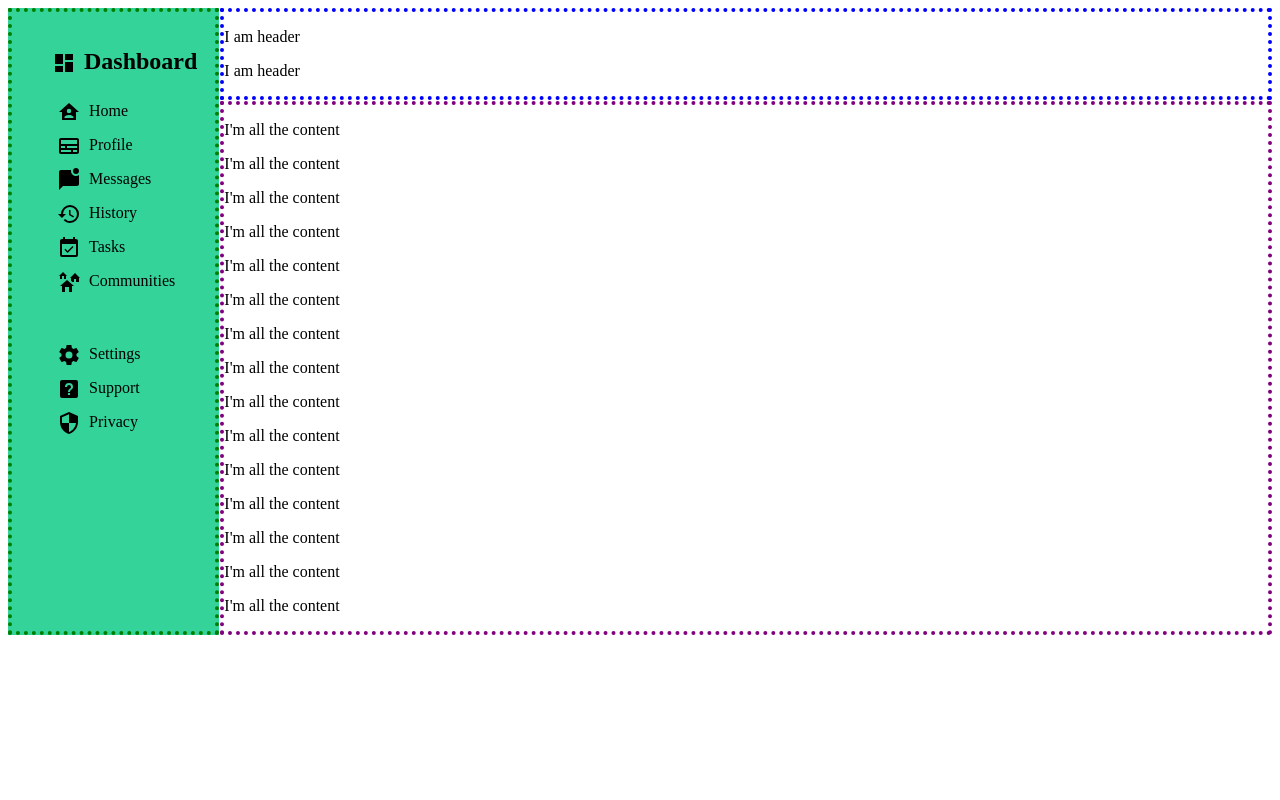
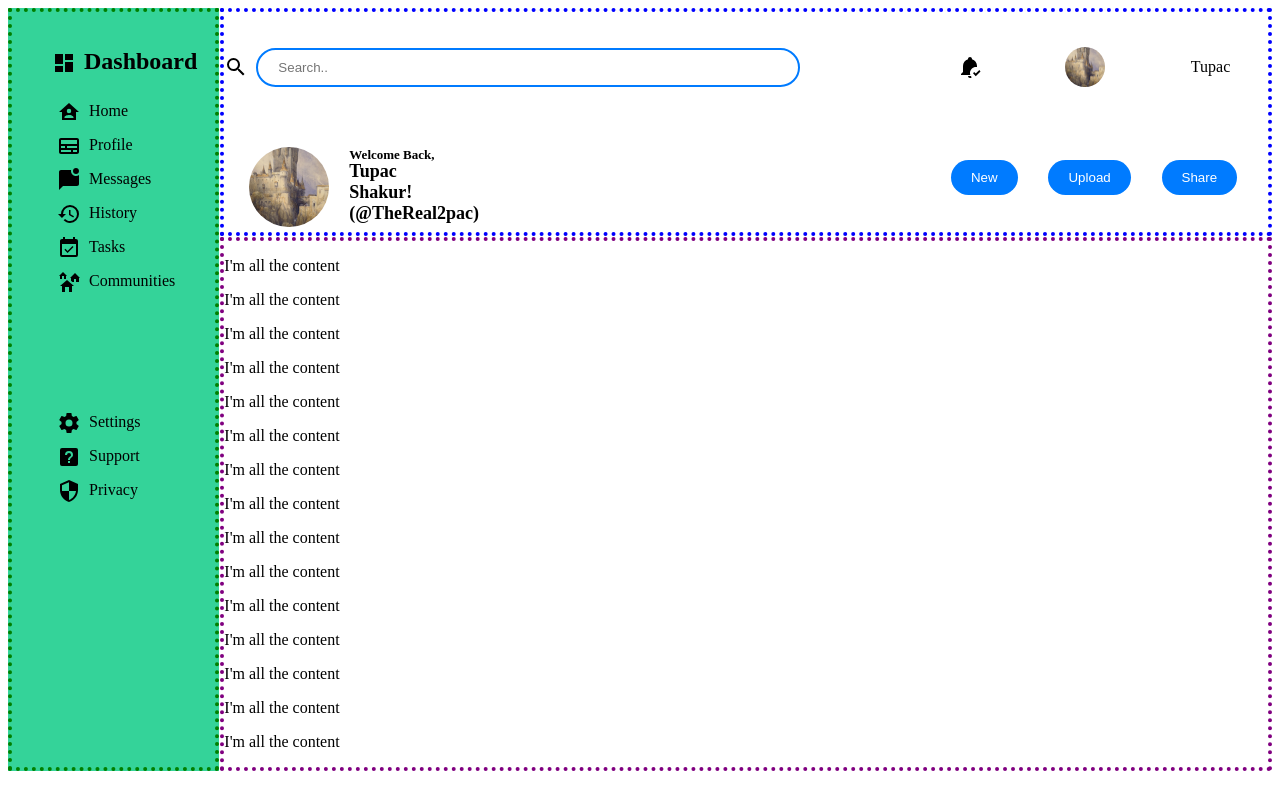
Before and after one commit to AngryGrizzlyBear/Odin-Project-Admin-Dashboard, a plain HTML site: page index.html in a window 1280 px wide. Drawn offline with Linux system fonts and the light colour scheme.

Commit message:
Added Header

```diff
--- a/index.html
+++ b/index.html
@@ -13,23 +13,81 @@
     <div class="sidebar">
 
       <ul>
-        <h2><svg class="icon"xmlns="http://www.w3.org/2000/svg" viewBox="0 0 24 24"><title>view-dashboard</title><path d="M13,3V9H21V3M13,21H21V11H13M3,21H11V15H3M3,13H11V3H3V13Z" /></svg>Dashboard</h2>
-        <li><svg class="icon" xmlns="http://www.w3.org/2000/svg" viewBox="0 0 24 24"><title>home-account</title><path d="M12,3L2,12H5V20H19V12H22L12,3M12,8.75A2.25,2.25 0 0,1 14.25,11A2.25,2.25 0 0,1 12,13.25A2.25,2.25 0 0,1 9.75,11A2.25,2.25 0 0,1 12,8.75M12,15C13.5,15 16.5,15.75 16.5,17.25V18H7.5V17.25C7.5,15.75 10.5,15 12,15Z" /></svg>Home</li>
-        <li><svg class="icon" xmlns="http://www.w3.org/2000/svg" viewBox="0 0 24 24"><title>id-card</title><path d="M4 4C2.89 4 2 4.89 2 6V18C2 19.11 2.89 20 4 20H20C21.11 20 22 19.11 22 18V6C22 4.89 21.11 4 20 4H4M4 6H20V10H4V6M4 12H8V14H4V12M10 12H20V14H10V12M4 16H14V18H4V16M16 16H20V18H16V16Z" /></svg>Profile</li>
-        <li><svg class="icon" xmlns="http://www.w3.org/2000/svg" viewBox="0 0 24 24"><title>message-badge</title><path d="M22 7V16C22 17.1 21.1 18 20 18H6L2 22V4C2 2.9 2.9 2 4 2H14.1C14 2.3 14 2.7 14 3C14 5.8 16.2 8 19 8C20.1 8 21.2 7.6 22 7M16 3C16 4.7 17.3 6 19 6S22 4.7 22 3 20.7 0 19 0 16 1.3 16 3Z" /></svg>Messages</li>
-        <li><svg class="icon" xmlns="http://www.w3.org/2000/svg" viewBox="0 0 24 24"><title>history</title><path d="M13.5,8H12V13L16.28,15.54L17,14.33L13.5,12.25V8M13,3A9,9 0 0,0 4,12H1L4.96,16.03L9,12H6A7,7 0 0,1 13,5A7,7 0 0,1 20,12A7,7 0 0,1 13,19C11.07,19 9.32,18.21 8.06,16.94L6.64,18.36C8.27,20 10.5,21 13,21A9,9 0 0,0 22,12A9,9 0 0,0 13,3" /></svg>History</li>
-        <li><svg class="icon" xmlns="http://www.w3.org/2000/svg" viewBox="0 0 24 24"><title>calendar-check</title><path d="M19,19H5V8H19M19,3H18V1H16V3H8V1H6V3H5C3.89,3 3,3.9 3,5V19A2,2 0 0,0 5,21H19A2,2 0 0,0 21,19V5A2,2 0 0,0 19,3M16.53,11.06L15.47,10L10.59,14.88L8.47,12.76L7.41,13.82L10.59,17L16.53,11.06Z" /></svg>Tasks</li>
-        <li><svg class="icon" xmlns="http://www.w3.org/2000/svg" viewBox="0 0 24 24"><title>home-group</title><path d="M17,16H15V22H12V17H8V22H5V16H3L10,10L17,16M6,2L10,6H9V9H7V6H5V9H3V6H2L6,2M18,3L23,8H22V12H19V9H17V12H15.34L14,10.87V8H13L18,3Z" /></svg>Communities</li>
+        <h2><svg class="icon" xmlns="http://www.w3.org/2000/svg" viewBox="0 0 24 24">
+            <title>view-dashboard</title>
+            <path d="M13,3V9H21V3M13,21H21V11H13M3,21H11V15H3M3,13H11V3H3V13Z" />
+          </svg>Dashboard</h2>
+        <li><svg class="icon" xmlns="http://www.w3.org/2000/svg" viewBox="0 0 24 24">
+            <title>home-account</title>
+            <path
+              d="M12,3L2,12H5V20H19V12H22L12,3M12,8.75A2.25,2.25 0 0,1 14.25,11A2.25,2.25 0 0,1 12,13.25A2.25,2.25 0 0,1 9.75,11A2.25,2.25 0 0,1 12,8.75M12,15C13.5,15 16.5,15.75 16.5,17.25V18H7.5V17.25C7.5,15.75 10.5,15 12,15Z" />
+          </svg>Home</li>
+        <li><svg class="icon" xmlns="http://www.w3.org/2000/svg" viewBox="0 0 24 24">
+            <title>id-card</title>
+            <path
+              d="M4 4C2.89 4 2 4.89 2 6V18C2 19.11 2.89 20 4 20H20C21.11 20 22 19.11 22 18V6C22 4.89 21.11 4 20 4H4M4 6H20V10H4V6M4 12H8V14H4V12M10 12H20V14H10V12M4 16H14V18H4V16M16 16H20V18H16V16Z" />
+          </svg>Profile</li>
+        <li><svg class="icon" xmlns="http://www.w3.org/2000/svg" viewBox="0 0 24 24">
+            <title>message-badge</title>
+            <path
+              d="M22 7V16C22 17.1 21.1 18 20 18H6L2 22V4C2 2.9 2.9 2 4 2H14.1C14 2.3 14 2.7 14 3C14 5.8 16.2 8 19 8C20.1 8 21.2 7.6 22 7M16 3C16 4.7 17.3 6 19 6S22 4.7 22 3 20.7 0 19 0 16 1.3 16 3Z" />
+          </svg>Messages</li>
+        <li><svg class="icon" xmlns="http://www.w3.org/2000/svg" viewBox="0 0 24 24">
+            <title>history</title>
+            <path
+              d="M13.5,8H12V13L16.28,15.54L17,14.33L13.5,12.25V8M13,3A9,9 0 0,0 4,12H1L4.96,16.03L9,12H6A7,7 0 0,1 13,5A7,7 0 0,1 20,12A7,7 0 0,1 13,19C11.07,19 9.32,18.21 8.06,16.94L6.64,18.36C8.27,20 10.5,21 13,21A9,9 0 0,0 22,12A9,9 0 0,0 13,3" />
+          </svg>History</li>
+        <li><svg class="icon" xmlns="http://www.w3.org/2000/svg" viewBox="0 0 24 24">
+            <title>calendar-check</title>
+            <path
+              d="M19,19H5V8H19M19,3H18V1H16V3H8V1H6V3H5C3.89,3 3,3.9 3,5V19A2,2 0 0,0 5,21H19A2,2 0 0,0 21,19V5A2,2 0 0,0 19,3M16.53,11.06L15.47,10L10.59,14.88L8.47,12.76L7.41,13.82L10.59,17L16.53,11.06Z" />
+          </svg>Tasks</li>
+        <li><svg class="icon" xmlns="http://www.w3.org/2000/svg" viewBox="0 0 24 24">
+            <title>home-group</title>
+            <path
+              d="M17,16H15V22H12V17H8V22H5V16H3L10,10L17,16M6,2L10,6H9V9H7V6H5V9H3V6H2L6,2M18,3L23,8H22V12H19V9H17V12H15.34L14,10.87V8H13L18,3Z" />
+          </svg>Communities</li>
       </ul>
       <ul>
-        <li><svg class="icon" xmlns="http://www.w3.org/2000/svg" viewBox="0 0 24 24"><title>cog</title><path d="M12,15.5A3.5,3.5 0 0,1 8.5,12A3.5,3.5 0 0,1 12,8.5A3.5,3.5 0 0,1 15.5,12A3.5,3.5 0 0,1 12,15.5M19.43,12.97C19.47,12.65 19.5,12.33 19.5,12C19.5,11.67 19.47,11.34 19.43,11L21.54,9.37C21.73,9.22 21.78,8.95 21.66,8.73L19.66,5.27C19.54,5.05 19.27,4.96 19.05,5.05L16.56,6.05C16.04,5.66 15.5,5.32 14.87,5.07L14.5,2.42C14.46,2.18 14.25,2 14,2H10C9.75,2 9.54,2.18 9.5,2.42L9.13,5.07C8.5,5.32 7.96,5.66 7.44,6.05L4.95,5.05C4.73,4.96 4.46,5.05 4.34,5.27L2.34,8.73C2.21,8.95 2.27,9.22 2.46,9.37L4.57,11C4.53,11.34 4.5,11.67 4.5,12C4.5,12.33 4.53,12.65 4.57,12.97L2.46,14.63C2.27,14.78 2.21,15.05 2.34,15.27L4.34,18.73C4.46,18.95 4.73,19.03 4.95,18.95L7.44,17.94C7.96,18.34 8.5,18.68 9.13,18.93L9.5,21.58C9.54,21.82 9.75,22 10,22H14C14.25,22 14.46,21.82 14.5,21.58L14.87,18.93C15.5,18.67 16.04,18.34 16.56,17.94L19.05,18.95C19.27,19.03 19.54,18.95 19.66,18.73L21.66,15.27C21.78,15.05 21.73,14.78 21.54,14.63L19.43,12.97Z" /></svg>Settings</li>
-        <li><svg class="icon" xmlns="http://www.w3.org/2000/svg" viewBox="0 0 24 24"><title>help-box</title><path d="M11,18H13V16H11V18M12,6A4,4 0 0,0 8,10H10A2,2 0 0,1 12,8A2,2 0 0,1 14,10C14,12 11,11.75 11,15H13C13,12.75 16,12.5 16,10A4,4 0 0,0 12,6M5,3H19A2,2 0 0,1 21,5V19A2,2 0 0,1 19,21H5A2,2 0 0,1 3,19V5A2,2 0 0,1 5,3Z" /></svg>Support</li>
-        <li><svg class="icon" xmlns="http://www.w3.org/2000/svg" viewBox="0 0 24 24"><title>security</title><path d="M12,12H19C18.47,16.11 15.72,19.78 12,20.92V12H5V6.3L12,3.19M12,1L3,5V11C3,16.55 6.84,21.73 12,23C17.16,21.73 21,16.55 21,11V5L12,1Z" /></svg>Privacy</li>
+        <li><svg class="icon" xmlns="http://www.w3.org/2000/svg" viewBox="0 0 24 24">
+            <title>cog</title>
+            <path
+              d="M12,15.5A3.5,3.5 0 0,1 8.5,12A3.5,3.5 0 0,1 12,8.5A3.5,3.5 0 0,1 15.5,12A3.5,3.5 0 0,1 12,15.5M19.43,12.97C19.47,12.65 19.5,12.33 19.5,12C19.5,11.67 19.47,11.34 19.43,11L21.54,9.37C21.73,9.22 21.78,8.95 21.66,8.73L19.66,5.27C19.54,5.05 19.27,4.96 19.05,5.05L16.56,6.05C16.04,5.66 15.5,5.32 14.87,5.07L14.5,2.42C14.46,2.18 14.25,2 14,2H10C9.75,2 9.54,2.18 9.5,2.42L9.13,5.07C8.5,5.32 7.96,5.66 7.44,6.05L4.95,5.05C4.73,4.96 4.46,5.05 4.34,5.27L2.34,8.73C2.21,8.95 2.27,9.22 2.46,9.37L4.57,11C4.53,11.34 4.5,11.67 4.5,12C4.5,12.33 4.53,12.65 4.57,12.97L2.46,14.63C2.27,14.78 2.21,15.05 2.34,15.27L4.34,18.73C4.46,18.95 4.73,19.03 4.95,18.95L7.44,17.94C7.96,18.34 8.5,18.68 9.13,18.93L9.5,21.58C9.54,21.82 9.75,22 10,22H14C14.25,22 14.46,21.82 14.5,21.58L14.87,18.93C15.5,18.67 16.04,18.34 16.56,17.94L19.05,18.95C19.27,19.03 19.54,18.95 19.66,18.73L21.66,15.27C21.78,15.05 21.73,14.78 21.54,14.63L19.43,12.97Z" />
+          </svg>Settings</li>
+        <li><svg class="icon" xmlns="http://www.w3.org/2000/svg" viewBox="0 0 24 24">
+            <title>help-box</title>
+            <path
+              d="M11,18H13V16H11V18M12,6A4,4 0 0,0 8,10H10A2,2 0 0,1 12,8A2,2 0 0,1 14,10C14,12 11,11.75 11,15H13C13,12.75 16,12.5 16,10A4,4 0 0,0 12,6M5,3H19A2,2 0 0,1 21,5V19A2,2 0 0,1 19,21H5A2,2 0 0,1 3,19V5A2,2 0 0,1 5,3Z" />
+          </svg>Support</li>
+        <li><svg class="icon" xmlns="http://www.w3.org/2000/svg" viewBox="0 0 24 24">
+            <title>security</title>
+            <path
+              d="M12,12H19C18.47,16.11 15.72,19.78 12,20.92V12H5V6.3L12,3.19M12,1L3,5V11C3,16.55 6.84,21.73 12,23C17.16,21.73 21,16.55 21,11V5L12,1Z" />
+          </svg>Privacy</li>
       </ul>
     </div>
+
     <div class="header">
-      <p>I am header</p>
-      <p>I am header</p>
+      <div class="header-group-1">
+        <svg class="icon" xmlns="http://www.w3.org/2000/svg" viewBox="0 0 24 24"><title>magnify</title><path d="M9.5,3A6.5,6.5 0 0,1 16,9.5C16,11.11 15.41,12.59 14.44,13.73L14.71,14H15.5L20.5,19L19,20.5L14,15.5V14.71L13.73,14.44C12.59,15.41 11.11,16 9.5,16A6.5,6.5 0 0,1 3,9.5A6.5,6.5 0 0,1 9.5,3M9.5,5C7,5 5,7 5,9.5C5,12 7,14 9.5,14C12,14 14,12 14,9.5C14,7 12,5 9.5,5Z" /></svg>
+        <input type="text" placeholder="Search..">
+      </div>
+      <div class="header-group-2">
+        <svg class="icon" xmlns="http://www.w3.org/2000/svg" viewBox="0 0 24 24"><title>bell-check</title><path d="M17.75 21.16L15 18.16L16.16 17L17.75 18.59L21.34 15L22.5 16.41L17.75 21.16M3 20V19L5 17V11C5 7.9 7.03 5.18 10 4.29V4C10 2.9 10.9 2 12 2C13.11 2 14 2.9 14 4V4.29C16.97 5.18 19 7.9 19 11V12.08L18 12C14.69 12 12 14.69 12 18C12 18.7 12.12 19.37 12.34 20H3M12 23C10.9 23 10 22.11 10 21H12.8C13.04 21.41 13.33 21.79 13.65 22.13C13.29 22.66 12.69 23 12 23Z" /></svg>
+        <img src="./images/birmingham-museums-trust-sJr8LDyEf7k-unsplash.jpg" alt="Profile" class="profile-img">
+        <p>Tupac</p>
+      </div>
+      <div class="header-group-3">
+          <img src="./images/birmingham-museums-trust-sJr8LDyEf7k-unsplash.jpg" alt="Profile" class="profile-img-bigger">
+          <p class="text-size-small">Welcome Back,</p>
+          <p class="text-size-normal"> Tupac Shakur! (@TheReal2pac)</p>
+      </div>
+
+      <div class="header-group-4">
+        <button class="button">New</button>
+        <button class="button">Upload</button>
+        <button class="button">Share</button>
+      </div>
     </div>
     <div class="content">
       <p>I'm all the content</p>
--- a/styles.css
+++ b/styles.css
@@ -34,7 +34,103 @@ li {
     border: dotted blue 4px;
     grid-column: 3 / -1; /* Header spans all columns */
     grid-row: 1;         /* Placed in the first row */
+    display: grid;
+    grid-template-columns: 2fr 1fr;
+    grid-template-rows: repeat(2, 1fr);
 }
+
+.header input[type="text"] {
+    border: 2px solid #007bff; /* Border color */
+    border-radius: 25px; /* Round corners */
+    padding: 10px 20px; /* Padding for a comfortable size */
+    width: 500px; /* Set width */
+    outline: none; /* Remove default outline */
+    margin-right: 10px; /* Space between input and button */
+}
+
+
+.button {
+    border: none;               /* Remove default border */
+    background-color: #007bff; /* Change background color */
+    color: white;              /* Change text color */
+    padding: 10px 20px;        /* Add padding */
+    border-radius: 50px;       /* Make the button round */
+    cursor: pointer;           /* Change cursor to pointer on hover */
+    transition: background-color 0.3s; /* Smooth transition for hover effect */
+}
+
+.button:hover {
+    background-color: #0056b3; /* Darker background on hover */
+}
+.header-group-1 {
+    grid-column: 1; /* Adjust as needed */
+    display: flex; /* Flexbox for better alignment */
+    align-items: center; /* Center vertically */
+}
+
+.header-group-2 {
+    grid-column: 2; /* Adjust as needed */
+    display: flex; /* Flexbox for better alignment */
+    align-items: center; /* Center vertically */
+    justify-content: space-around;
+}
+
+.header-group-3 {
+    display: grid;
+    grid-template-rows: repeat(2, 30px);
+    grid-template-columns: repeat(2, 100px);
+    padding: 25px;
+
+}
+
+.header-group-3 > img {
+    grid-row: 1 / 2;
+    grid-column-start: 1;
+
+}
+.header-group-3 > p {
+    grid-column-start: 2;
+    align-self: center;
+    grid-row: span 1;
+}
+.header-group-4 {
+grid-column: 2;
+display: flex;
+align-items: center;
+justify-content: space-evenly;
+
+}
+
+.text-size-small {
+    font-size: small;
+    font-weight: bold;
+    padding-bottom: 15px;
+}
+
+.text-size-normal {
+    font-size: large;
+    font-weight: bold;
+}
+
+
+
+.profile-img {
+    width: 40px;               /* Set the width */
+    height: 40px;              /* Set the height */
+    border-radius: 50%;        /* Make it circular */
+    object-fit: cover;         /* Maintain aspect ratio */
+    margin-right: 10px;        /* Space between image and username */
+}
+
+
+.profile-img-bigger {
+    width: 80px;               /* Set the width */
+    height: 80px;              /* Set the height */
+    border-radius: 50%;        /* Make it circular */
+    object-fit: cover;         /* Maintain aspect ratio */
+    margin-right: 10px;        /* Space between image and username */
+}
+
 
 .content {
     border: dotted purple 4px;
```
Also changed, not shown: images/birmingham-museums-trust-sJr8LDyEf7k-unsplash.jpg (added).
